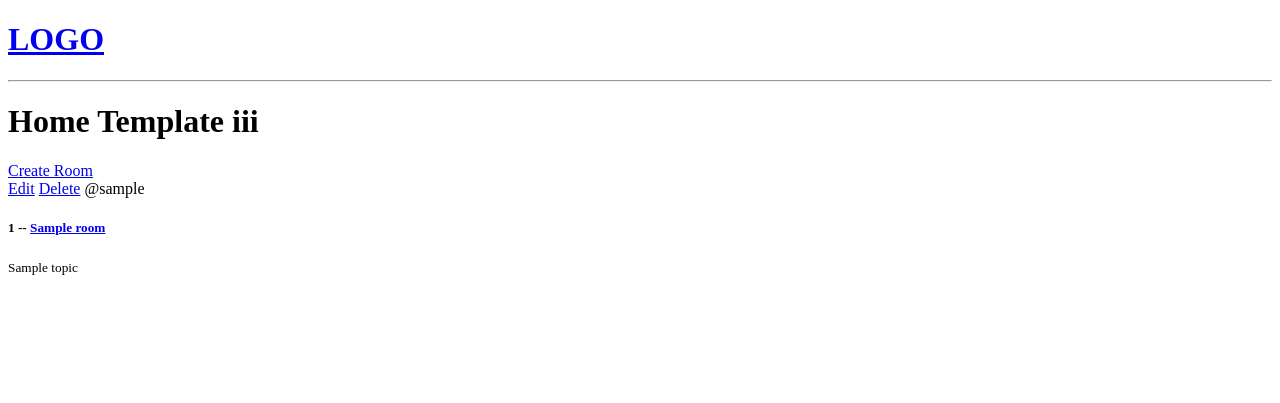
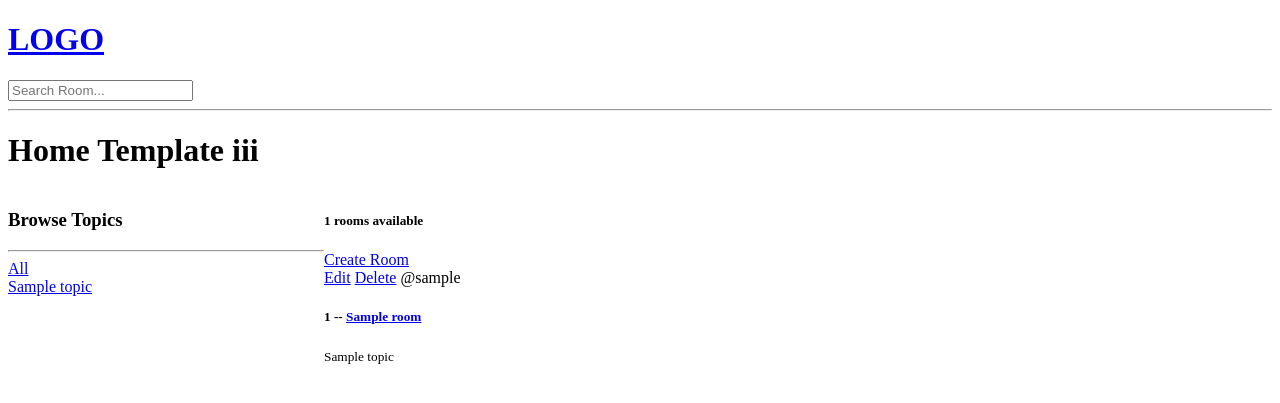
Before and after one commit to Flychuban/DjangoCrashCourse, a Django app: template studybud/base_app/templates/base_app/home.html in a window 1280 px wide. Shown: the top 403 px of the page. Run offline with Django 5.2, Linux system fonts and the light colour scheme; tables that the repository leaves empty hold one stand-in row (values such as "Sample post"); the template is opened without the code that fills it: values that come from a table or form of the project are taken from there, most other values are stand-ins (such as "Sample title", 1, 10 or a date in 2020); parts of the project's set-up code (start-up, migrations or seed data) failed here and were passed over.

Commit message:
add code for search

```diff
--- a/studybud/base_app/models.py
+++ b/studybud/base_app/models.py
@@ -6,7 +6,7 @@ class Room(models.Model):
     host = models.ForeignKey(User, on_delete=models.SET_NULL, null=True)
     topic = models.ForeignKey('Topic', on_delete=models.SET_NULL, null=True)
     name = models.CharField(max_length=200)
-    decription = models.TextField(null=True, blank=True)
+    description = models.TextField(null=True, blank=True)
     # participants =
     updated = models.DateTimeField(auto_now=True) # when the room was updated every time
     created = models.DateTimeField(auto_now_add=True) # when the room was created only once
@@ -19,7 +19,7 @@ class Room(models.Model):
 
 class Topic(models.Model):
     name = models.CharField(max_length=200)
-    decription = models.TextField(null=True, blank=True)
+    description = models.TextField(null=True, blank=True)
     updated = models.DateTimeField(auto_now=True)
     created = models.DateTimeField(auto_now_add=True)
 
--- a/studybud/base_app/templates/base_app/home.html
+++ b/studybud/base_app/templates/base_app/home.html
@@ -1,9 +1,33 @@
 {% extends "main.html" %}
 
 {% block content %}
+<style>
+    .home-container {
+        display: grid;
+        grid-template-columns: 1fr 3fr;
+    }
+
+</style>
+
+
 <h1>Home Template iii</h1>
 
+<div class="home-container">
     <div>
+        <h3>Browse Topics</h3>
+        <hr>
+        <div>
+            <a href={% url 'home' %}>All</a>
+        </div>
+
+        {% for topic in topics %}
+            <div>
+                <a href="{% url 'home' %}?q={{topic.name}}">{{topic.name}}</a>
+            </div>
+        {% endfor %}
+    </div>
+    <div>
+        <h5>{{room_count}} rooms available</h5>
         <a href="{% url 'create-room' %}">Create Room</a>
         <div>
             {% for room in rooms %}
@@ -17,4 +41,5 @@
             {% endfor %}
         </div>
     </div>
+</div>
 {% endblock %}
--- a/studybud/templates/navbar.html
+++ b/studybud/templates/navbar.html
@@ -1,5 +1,7 @@
 <a href="https://youtube.com">
     <h1> LOGO </h1>
 </a>
-
+<form method="GET" action={% url 'home' %}>
+    <input type="text" name="q" placeholder="Search Room..."/>
+</form>
 <hr>
```
Also changed, not shown: studybud/base_app/views.py (+9 -4 lines), studybud/base_app/migrations/0003_alter_room_options_and_more.py (added). Lines whose indentation alone changed are shown as unchanged.
